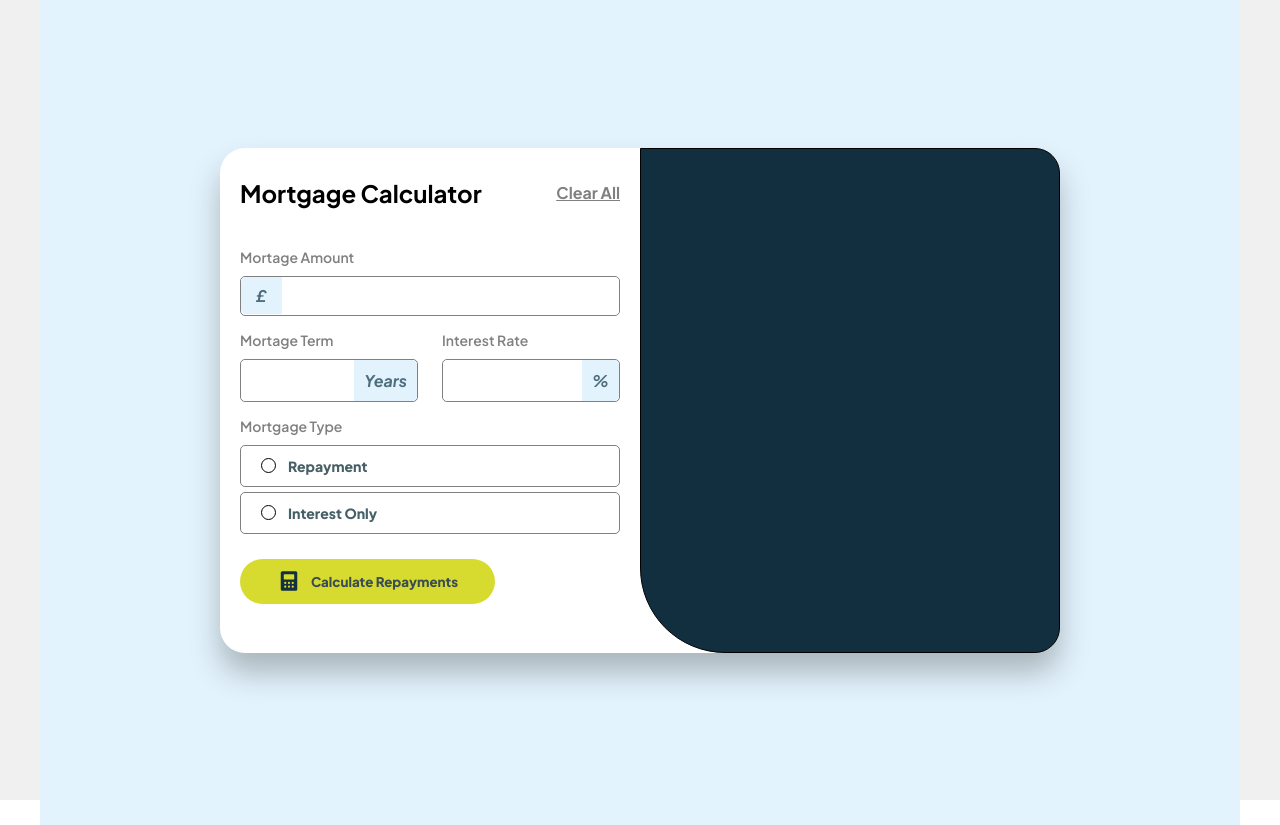
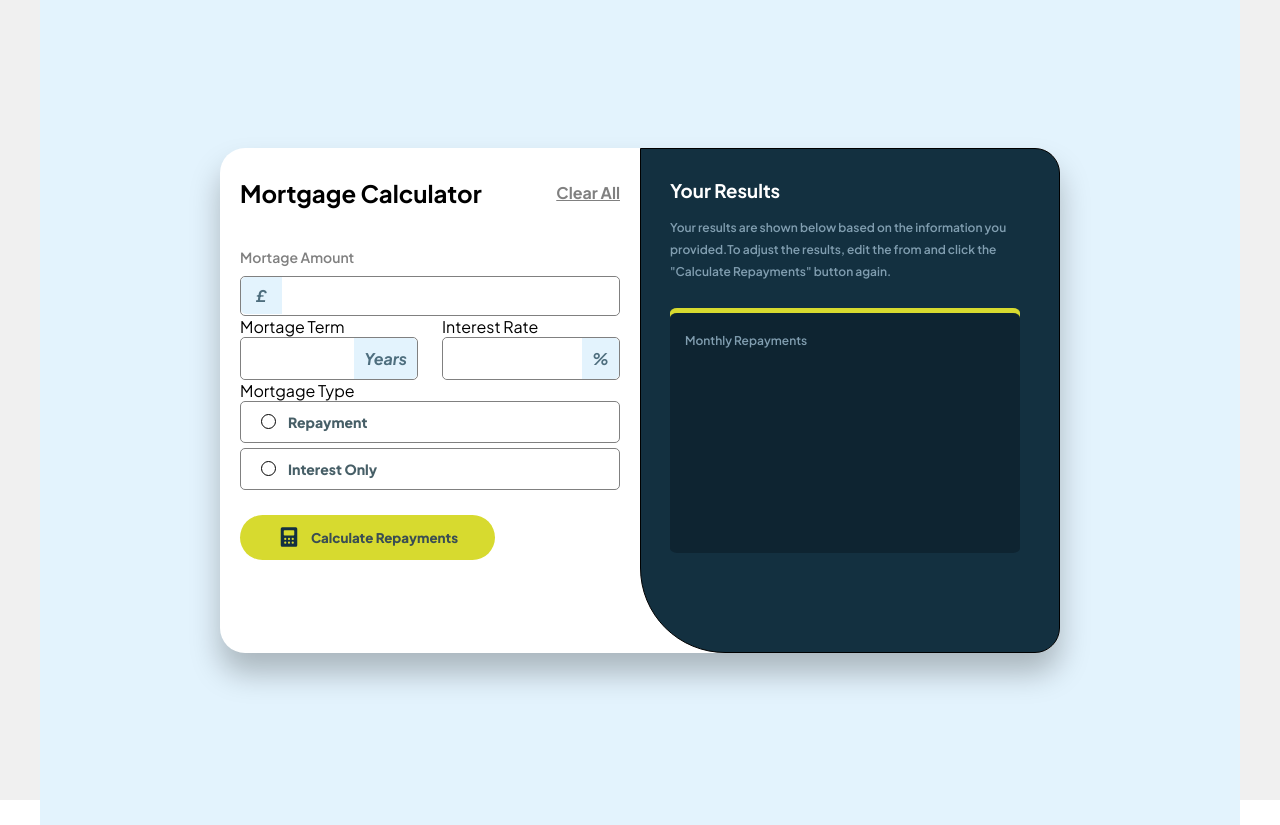
Before and after one commit to Lorenzo91347/mortgage-calculator, a React (Create React App) app: page / in a window 1280 px wide. Built offline with nearby package versions, Linux system fonts and the light colour scheme.

Commit message:
feat:finished styiling of the form, started styling of the result box

```diff
--- a/src/Main.scss
+++ b/src/Main.scss
@@ -46,8 +46,23 @@ MAIN CONTAINERS STYLING
    height: 100%;
    border-radius: 0px 25px 25px 85px;
    border: 1px solid black;
-   background-color: var(--slate-900);
+   background-color: #133040;
    width: 26.25rem;
+}
+
+.mort-result{
+   margin: 30px auto;
+   width: 360px;
+   h3{
+      color: white;
+   }
+   p{
+      margin-top: 15px;
+      color: #819eb0;
+      font-size: 12px;
+      line-height: 22px;
+      font-weight: 600;
+   }
 }
 
 
@@ -70,6 +85,7 @@ CHILD CONTAINERS STYLING
    color: grey;
    text-decoration: underline;
    font-weight: 700;
+   cursor: pointer;
 }
 
 .mortgage-amount{
@@ -99,9 +115,18 @@ CHILD CONTAINERS STYLING
 .field-box{
    width: 178px;
 }
-/* .radios-cnt{
+.result-box{
+   width: 350px;
+   height: 240px;
+   background-color: #0e2431;
+   margin-top: 30px;
+   border-radius: 2%;
+   box-shadow: 0 -5px 0 0 var(--primary-lime);
+   .result-nums{
+      padding: 15px;
 
-} */
+   }
+}
 
 
 /*----------
@@ -151,7 +176,7 @@ FIELDS,ICONS AND MIX
    color: #475f67;
 }
 
-.label{
+.amount-label{
    margin-top:15px;
    font-size: 14px;
    color: grey;
@@ -184,6 +209,7 @@ FIELDS,ICONS AND MIX
     height: 15px;
     border-radius: 50%;
     border: 1px solid black;
+    cursor: pointer;
    /*  margin-right: 10px; */
   }
 
@@ -201,6 +227,10 @@ FIELDS,ICONS AND MIX
   }
 }
 
+.calc-logo{
+   transition: filter 0.3s ease;
+}
+
 .submit{
    margin-top:25px;
    width: 255px;
@@ -214,5 +244,26 @@ FIELDS,ICONS AND MIX
    gap: 10px;
    font-weight: 900;
    color: #3a4d53;
+   &:hover{
+ color: var(--primary-lime);
+ background-color: #3a4d53;
+ transition: all 0.4s;
+ cursor:pointer;
+ .calc-logo{
+      filter: invert(75%) sepia(100%) saturate(383%) hue-rotate(7deg) brightness(102%) contrast(81%);
+  }
+}
+&:active {
+  background-color: darken(#3a4d53, 10%);
+  background-size: 100%;
+  transition: background-color 0s, background-size 0s;
 
 }
+
+}
+.monthly-label{
+   margin-top: 15px;
+   color: #819eb0;
+   font-size: 12px;
+   font-weight: 600;
+}
--- a/src/components/MOrtgageResult.js
+++ b/src/components/MOrtgageResult.js
@@ -2,7 +2,18 @@ import React from 'react'
 
 const MortgageResult = () => {
   return (
-    <div>
+    <div className='mort-result'>
+      <h3>Your Results</h3>
+      <p>Your results are shown below based on the information
+        you provided.To adjust the results, edit the from and
+        click the "Calculate Repayments" button again.
+      </p>
+      <div className='result-box'>
+        <div className='result-nums'>
+          <label className='monthly-label'>Monthly Repayments</label>
+          <result className='monthly-result'></result>
+        </div>
+      </div>
 
     </div>
   )
--- a/src/components/MortgageForm.js
+++ b/src/components/MortgageForm.js
@@ -46,7 +46,7 @@ const MortgageForm = () => {
       </div>
 
       <div className='mortgage-amount'>
-        <label for='amount' className='label'>Mortage Amount</label>
+        <label for='amount' className='amount-label'>Mortage Amount</label>
         <div className='amount'>
           <i className='icon-top'>£</i>
           <input className='input-field-1' type="text" name="amount"></input>
@@ -82,7 +82,7 @@ const MortgageForm = () => {
 
         </div>
         <button className='submit' type='submit'>
-          <img src={CalcLogo} alt='calc-logo'/>
+          <img src={CalcLogo} className='calc-logo' alt='calc-logo'/>
           <span>Calculate Repayments</span>
         </button>
       </div>
```
